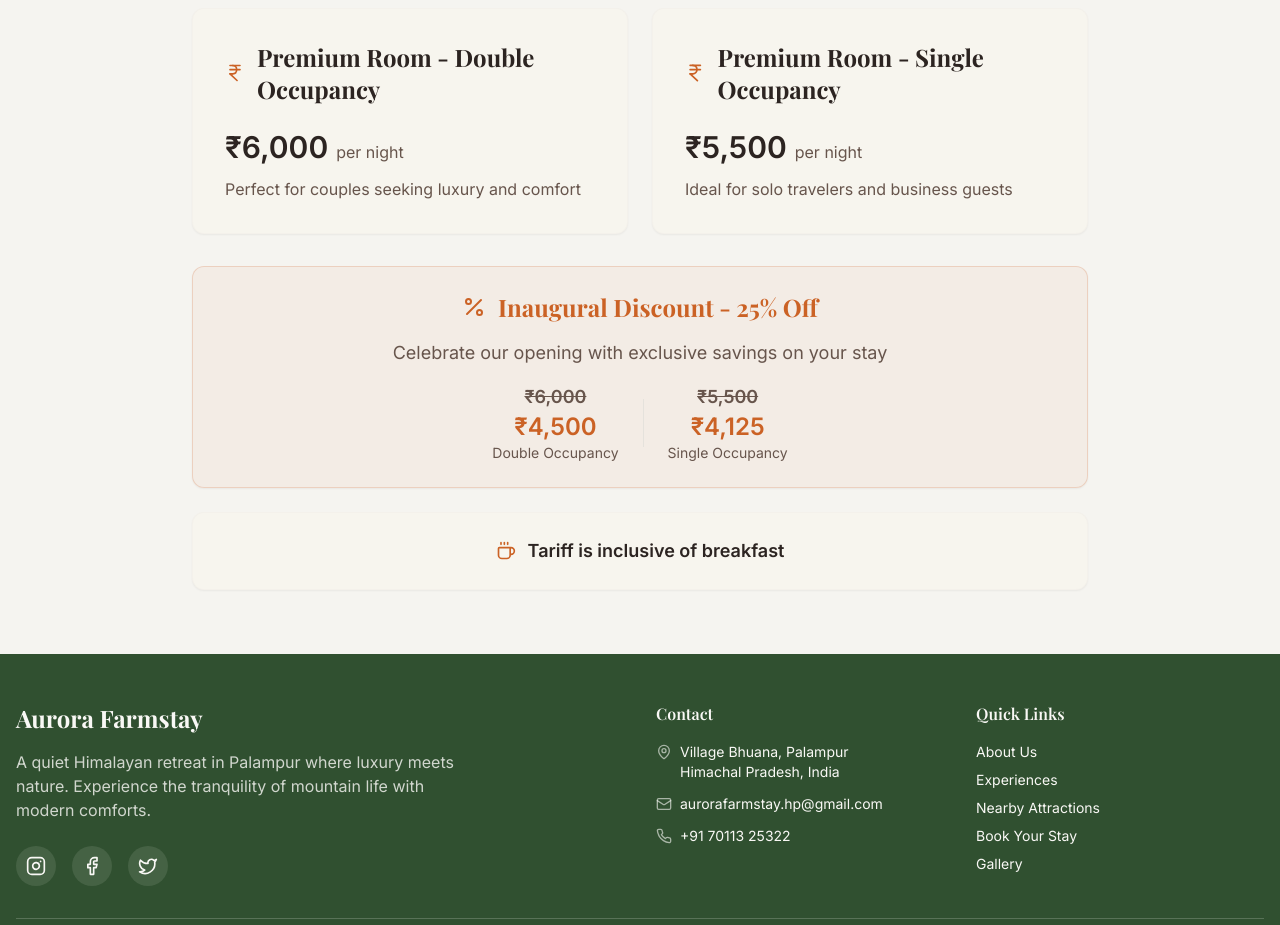
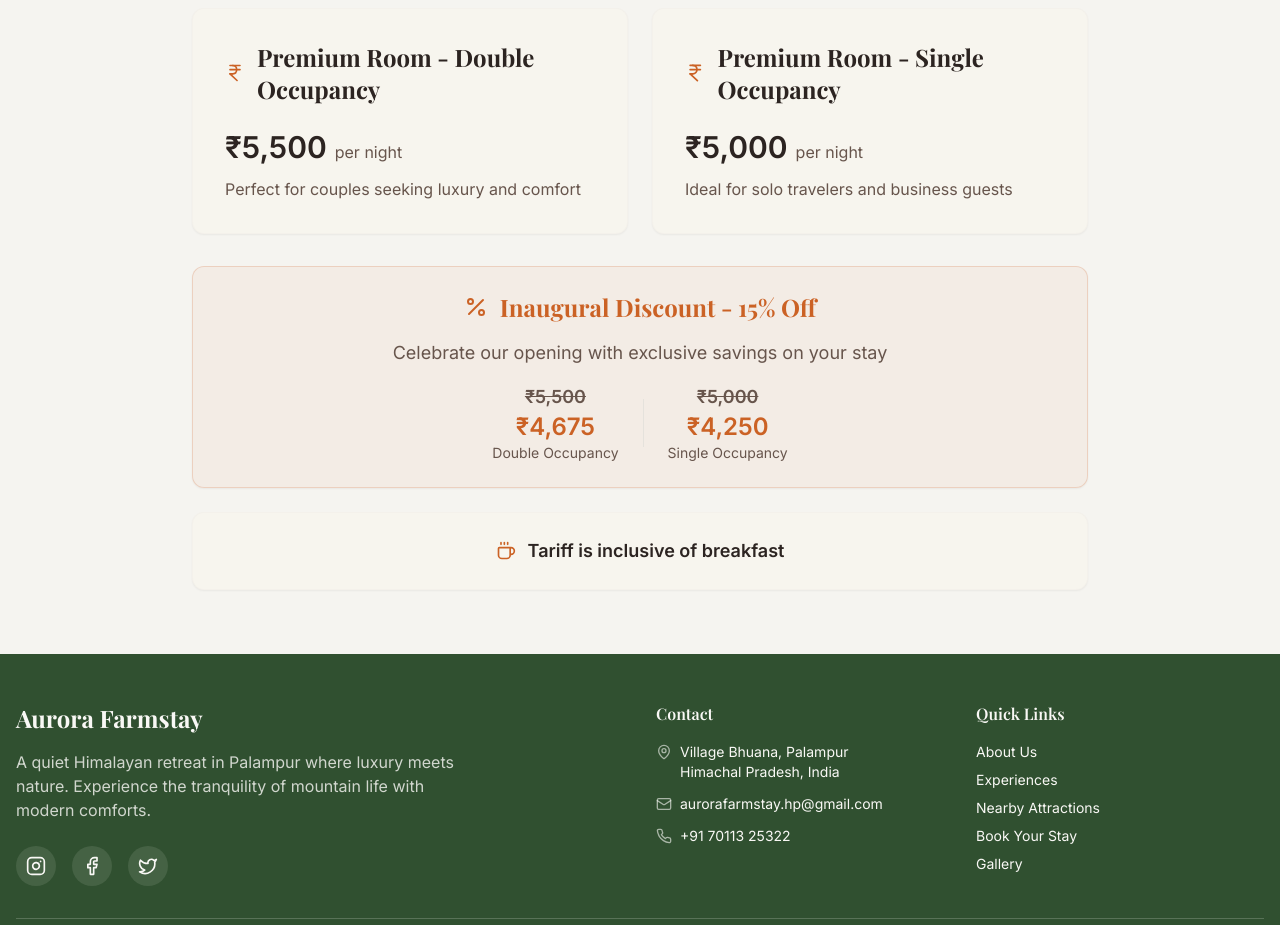
Before and after one commit to BudgetandBrains/aurora-himalayan-retreat, a React (Vite) app: page /rooms in a window 1280 px wide. Shown: the part 1960-2885 px from the top of the page. Built offline with nearby package versions, Linux system fonts and the light colour scheme; a web font is replaced by a local one.

Commit message:
Update room tariffs
Change double occupancy to 5500, single occupancy to 5000, and the inaugural discount to 15%. Breakfast remains inclusive.

```diff
--- a/src/pages/RoomsPage.tsx
+++ b/src/pages/RoomsPage.tsx
@@ -161,7 +161,7 @@ const RoomsPage = () => {
                     </div>
                     <div className="space-y-3">
                       <div className="flex items-baseline space-x-2">
-                        <span className="text-3xl font-bold text-foreground">₹6,000</span>
+                        <span className="text-3xl font-bold text-foreground">₹5,500</span>
                         <span className="text-muted-foreground">per night</span>
                       </div>
                       <p className="text-muted-foreground">
@@ -181,7 +181,7 @@ const RoomsPage = () => {
                     </div>
                     <div className="space-y-3">
                       <div className="flex items-baseline space-x-2">
-                        <span className="text-3xl font-bold text-foreground">₹5,500</span>
+                        <span className="text-3xl font-bold text-foreground">₹5,000</span>
                         <span className="text-muted-foreground">per night</span>
                       </div>
                       <p className="text-muted-foreground">
@@ -198,7 +198,7 @@ const RoomsPage = () => {
                     <div className="flex items-center justify-center space-x-3 mb-4">
                       <Percent className="w-6 h-6 text-primary" />
                       <h3 className="font-display text-2xl font-bold text-primary">
-                        Inaugural Discount - 25% Off
+                        Inaugural Discount - 15% Off
                       </h3>
                     </div>
                     <p className="text-lg text-muted-foreground mb-4">
@@ -206,14 +206,14 @@ const RoomsPage = () => {
                     </p>
                     <div className="flex items-center justify-center space-x-6">
                       <div className="text-center">
-                        <div className="text-lg font-semibold text-muted-foreground line-through">₹6,000</div>
-                        <div className="text-2xl font-bold text-primary">₹4,500</div>
+                        <div className="text-lg font-semibold text-muted-foreground line-through">₹5,500</div>
+                        <div className="text-2xl font-bold text-primary">₹4,675</div>
                         <div className="text-sm text-muted-foreground">Double Occupancy</div>
                       </div>
                       <div className="w-px h-12 bg-border"></div>
                       <div className="text-center">
-                        <div className="text-lg font-semibold text-muted-foreground line-through">₹5,500</div>
-                        <div className="text-2xl font-bold text-primary">₹4,125</div>
+                        <div className="text-lg font-semibold text-muted-foreground line-through">₹5,000</div>
+                        <div className="text-2xl font-bold text-primary">₹4,250</div>
                         <div className="text-sm text-muted-foreground">Single Occupancy</div>
                       </div>
                     </div>
```
